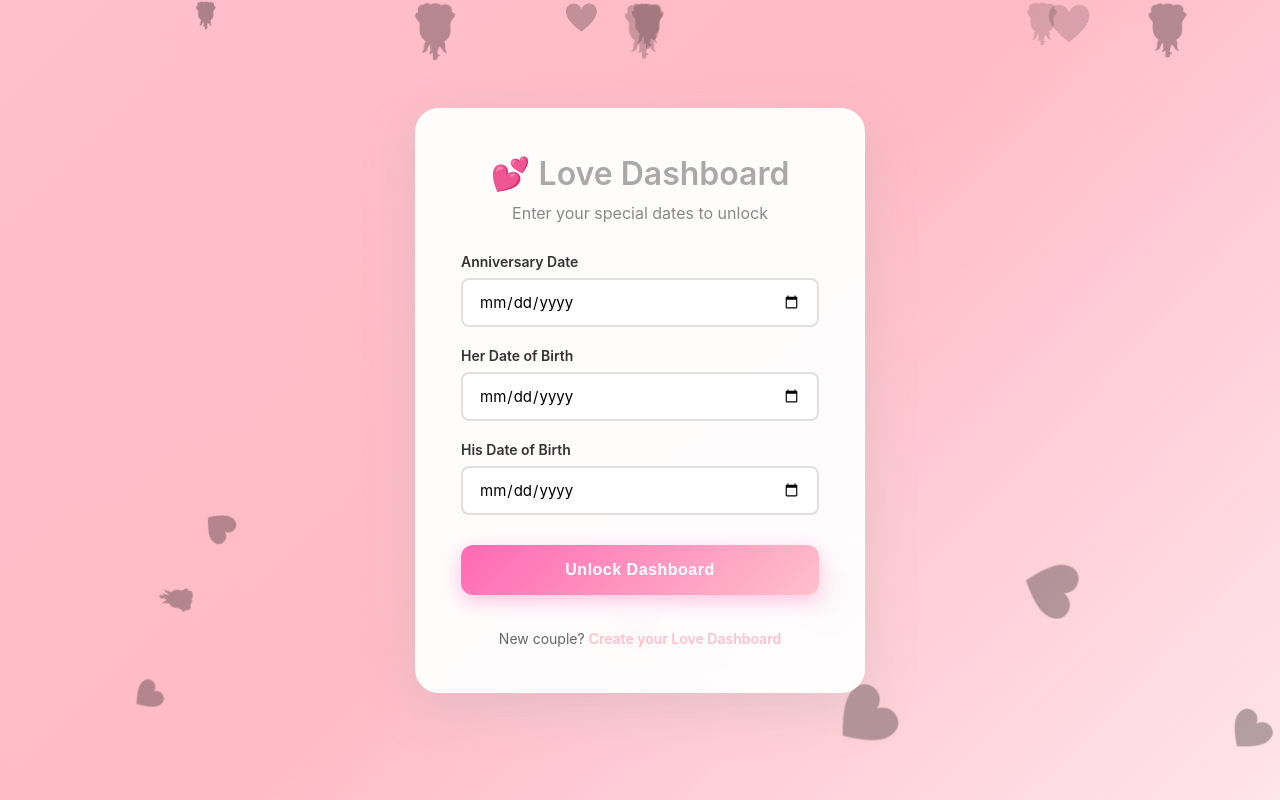
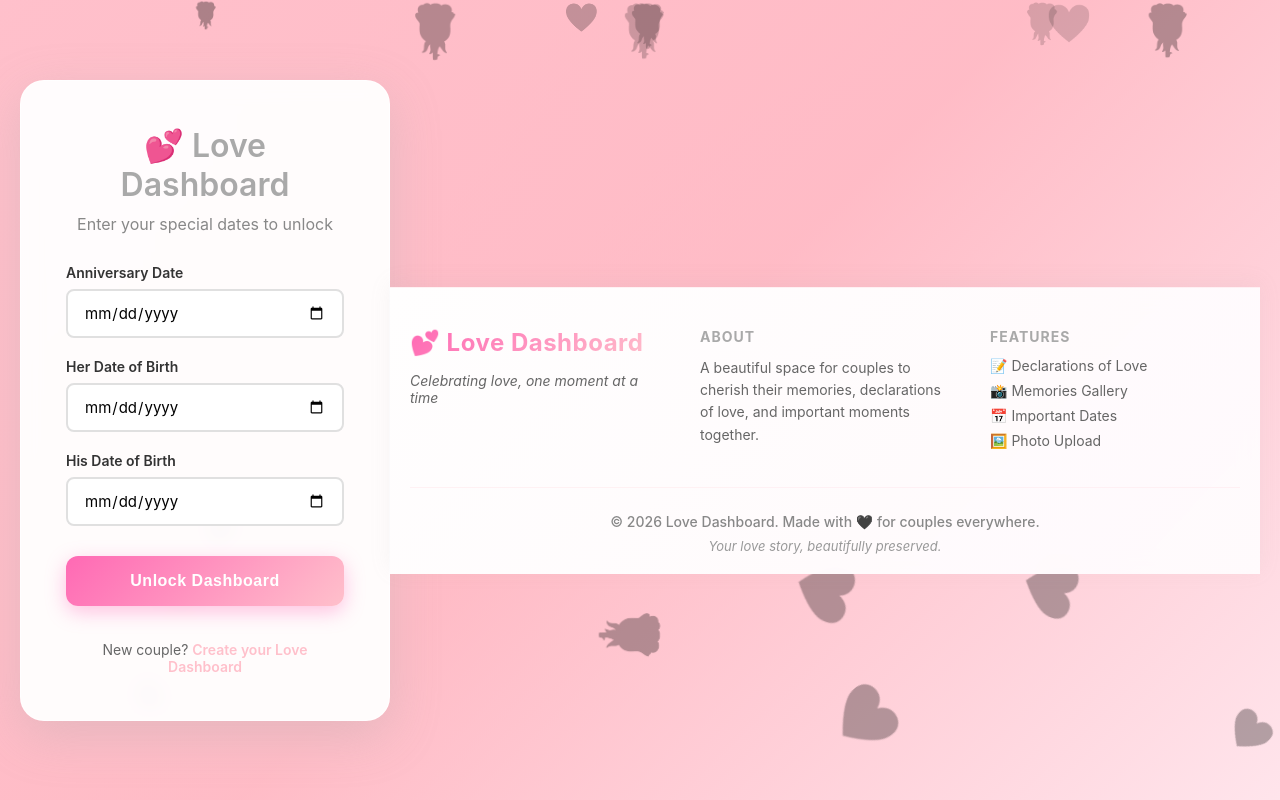
Before and after one commit to MathanSriPrasath/love-dashboard, a React (Create React App) app in the folder frontend/: page / in a window 1280 px wide. Built offline with nearby package versions, Linux system fonts and the light colour scheme.

Commit message:
fix: floaters fix

```diff
--- /dev/null
+++ b/frontend/src/components/Footer.css
@@ -0,0 +1,144 @@
+.footer {
+  background: linear-gradient(135deg, rgba(255, 255, 255, 0.98), rgba(255, 250, 252, 0.98));
+  backdrop-filter: blur(10px);
+  border-top: 1px solid rgba(255, 192, 203, 0.2);
+  margin-top: 60px;
+  padding: 40px 20px 20px;
+  box-shadow: 0 -4px 20px rgba(169, 169, 169, 0.1);
+  position: relative;
+  z-index: 10;
+}
+
+.footer-content {
+  max-width: 1200px;
+  margin: 0 auto;
+  display: grid;
+  grid-template-columns: repeat(auto-fit, minmax(250px, 1fr));
+  gap: 40px;
+  margin-bottom: 30px;
+}
+
+.footer-section h3,
+.footer-section h4 {
+  margin-bottom: 15px;
+  font-weight: 700;
+}
+
+.footer-brand {
+  font-size: 24px;
+  background: linear-gradient(135deg, #FF69B4, #FFC0CB);
+  -webkit-background-clip: text;
+  -webkit-text-fill-color: transparent;
+  background-clip: text;
+  margin: 0;
+  letter-spacing: 0.5px;
+}
+
+.footer-tagline {
+  color: #666;
+  font-size: 14px;
+  font-style: italic;
+  margin-top: 8px;
+}
+
+.footer-section h4 {
+  color: #A9A9A9;
+  font-size: 16px;
+  margin-bottom: 12px;
+  text-transform: uppercase;
+  letter-spacing: 1px;
+  font-size: 14px;
+}
+
+.footer-description {
+  color: #666;
+  font-size: 14px;
+  line-height: 1.6;
+  margin: 0;
+}
+
+.footer-links {
+  list-style: none;
+  padding: 0;
+  margin: 0;
+}
+
+.footer-links li {
+  color: #666;
+  font-size: 14px;
+  margin-bottom: 8px;
+  padding-left: 0;
+  transition: all 0.3s;
+}
+
+.footer-links li:hover {
+  color: #FF69B4;
+  transform: translateX(5px);
+}
+
+.footer-bottom {
+  max-width: 1200px;
+  margin: 0 auto;
+  padding-top: 25px;
+  border-top: 1px solid rgba(255, 192, 203, 0.2);
+  text-align: center;
+}
+
+.footer-copyright {
+  color: #888;
+  font-size: 14px;
+  margin: 0 0 8px 0;
+  font-weight: 500;
+}
+
+.footer-note {
+  color: #999;
+  font-size: 13px;
+  font-style: italic;
+  margin: 0;
+}
+
+/* Responsive */
+@media (max-width: 768px) {
+  .footer {
+    padding: 30px 15px 15px;
+    margin-top: 40px;
+  }
+
+  .footer-content {
+    grid-template-columns: 1fr;
+    gap: 30px;
+    text-align: center;
+  }
+
+  .footer-section {
+    padding: 0 15px;
+  }
+
+  .footer-brand {
+    font-size: 22px;
+  }
+
+  .footer-links li:hover {
+    transform: none;
+  }
+}
+
+@media (max-width: 480px) {
+  .footer {
+    margin-top: 30px;
+  }
+
+  .footer-content {
+    gap: 25px;
+  }
+
+  .footer-brand {
+    font-size: 20px;
+  }
+
+  .footer-copyright,
+  .footer-note {
+    font-size: 12px;
+  }
+}
--- /dev/null
+++ b/frontend/src/components/Footer.js
@@ -0,0 +1,46 @@
+import React from 'react';
+import './Footer.css';
+
+const Footer = () => {
+  const currentYear = new Date().getFullYear();
+
+  return (
+    <footer className="footer">
+      <div className="footer-content">
+        <div className="footer-section">
+          <h3 className="footer-brand">💕 Love Dashboard</h3>
+          <p className="footer-tagline">Celebrating love, one moment at a time</p>
+        </div>
+
+        <div className="footer-section">
+          <h4>About</h4>
+          <p className="footer-description">
+            A beautiful space for couples to cherish their memories,
+            declarations of love, and important moments together.
+          </p>
+        </div>
+
+        <div className="footer-section">
+          <h4>Features</h4>
+          <ul className="footer-links">
+            <li>📝 Declarations of Love</li>
+            <li>📸 Memories Gallery</li>
+            <li>📅 Important Dates</li>
+            <li>🖼️ Photo Upload</li>
+          </ul>
+        </div>
+      </div>
+
+      <div className="footer-bottom">
+        <p className="footer-copyright">
+          © {currentYear} Love Dashboard. Made with 🖤 for couples everywhere.
+        </p>
+        <p className="footer-note">
+          Your love story, beautifully preserved.
+        </p>
+      </div>
+    </footer>
+  );
+};
+
+export default Footer;
--- a/frontend/src/pages/Dashboard.css
+++ b/frontend/src/pages/Dashboard.css
@@ -7,6 +7,8 @@
   background-attachment: fixed;
   position: relative;
   overflow-x: hidden;
+  display: flex;
+  flex-direction: column;
 }
 
 /* Navigation */
@@ -109,6 +111,8 @@
   margin: 0 auto;
   position: relative;
   z-index: 1;
+  flex: 1;
+  width: 100%;
 }
 
 /* Couple Section */
--- a/frontend/src/pages/Dashboard.js
+++ b/frontend/src/pages/Dashboard.js
@@ -17,6 +17,7 @@ import {
 } from '../services/api';
 import ImageCropModal from '../components/ImageCropModal';
 import FloatingEmojis from '../components/FloatingEmojis';
+import Footer from '../components/Footer';
 import './Dashboard.css';
 
 const Dashboard = () => {
@@ -699,6 +700,9 @@ const Dashboard = () => {
           aspectRatio={1}
         />
       )}
+
+      {/* Footer */}
+      <Footer />
     </div>
   );
 };
--- a/frontend/src/pages/LoginPage.js
+++ b/frontend/src/pages/LoginPage.js
@@ -2,6 +2,7 @@ import React, { useState } from 'react';
 import { useNavigate, Link } from 'react-router-dom';
 import { login } from '../services/api';
 import FloatingEmojis from '../components/FloatingEmojis';
+import Footer from '../components/Footer';
 import './LoginPage.css';
 
 const LoginPage = () => {
@@ -106,6 +107,8 @@ const LoginPage = () => {
           </p>
         </form>
       </div>
+
+      <Footer />
     </div>
   );
 };
--- a/frontend/src/pages/SignupPage.js
+++ b/frontend/src/pages/SignupPage.js
@@ -2,6 +2,7 @@ import React, { useState } from 'react';
 import { useNavigate, Link } from 'react-router-dom';
 import { signup } from '../services/api';
 import FloatingEmojis from '../components/FloatingEmojis';
+import Footer from '../components/Footer';
 import './SignupPage.css';
 
 const SignupPage = () => {
@@ -227,6 +228,8 @@ const SignupPage = () => {
           </form>
         )}
       </div>
+
+      <Footer />
     </div>
   );
 };
```
